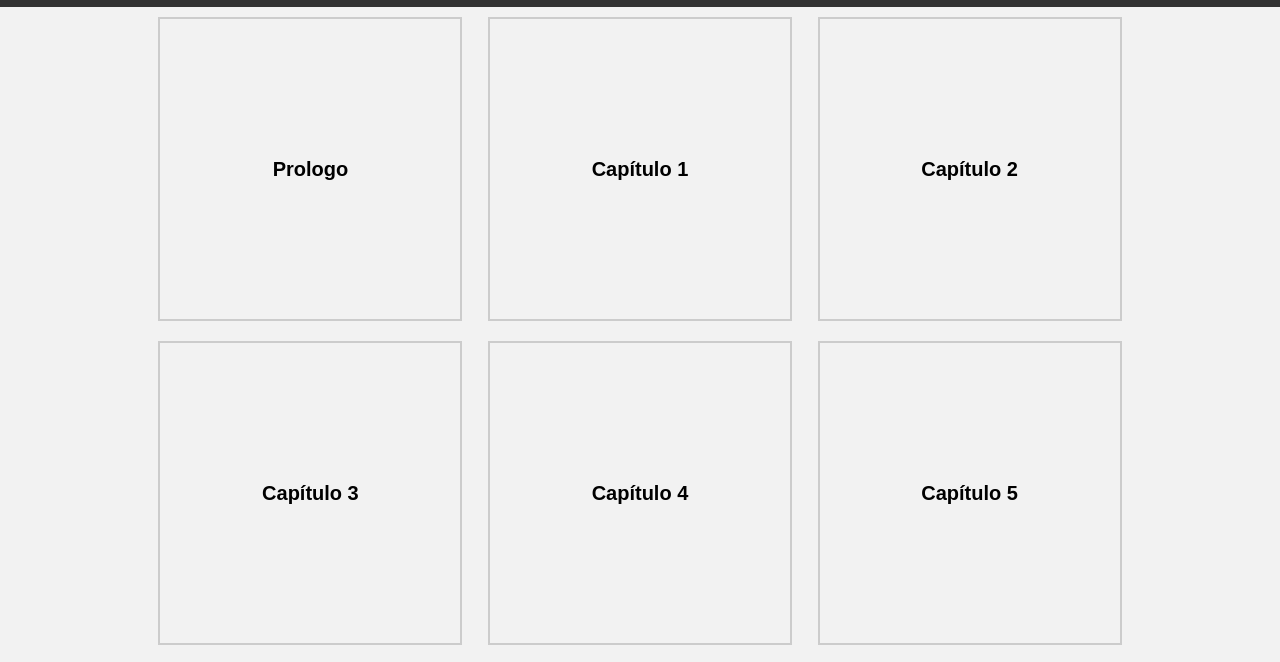
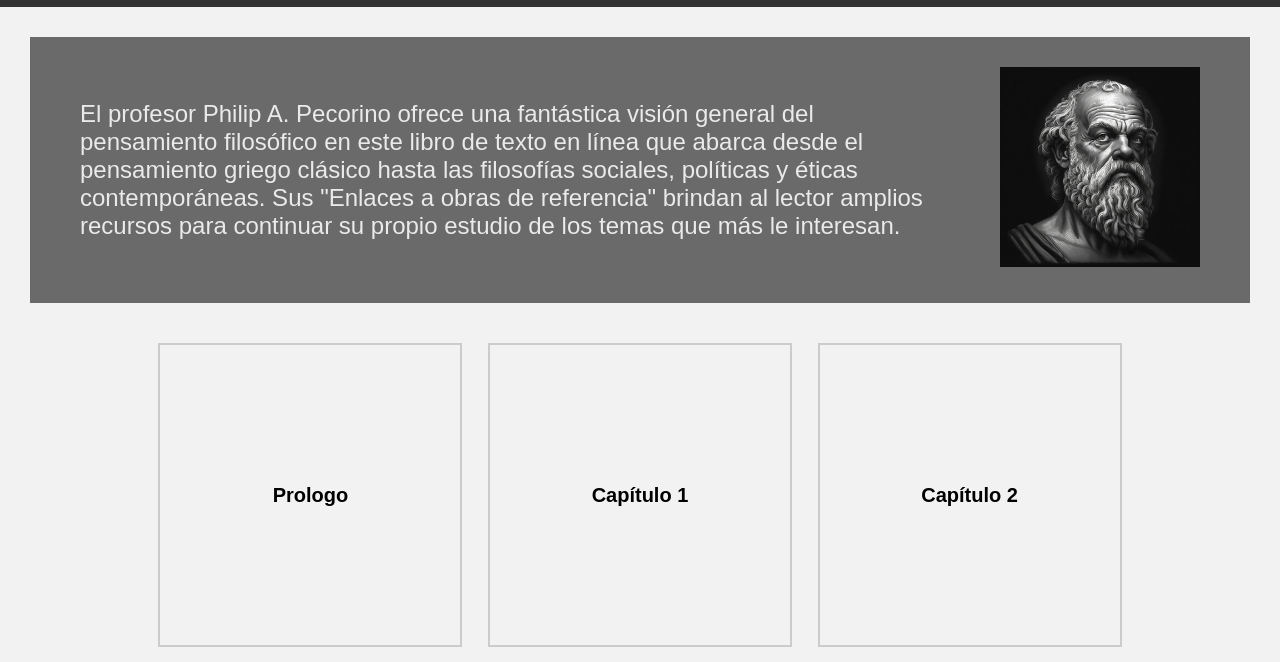
Before and after one commit to JorgeGa2612/una-introduccion-a-la-filosofia, a plain HTML site: page index.html in a window 1280 px wide. Shown: the part 63-725 px from the top of the page. Drawn offline with Linux system fonts and the light colour scheme.

Commit message:
correccion

```diff
--- a/index.html
+++ b/index.html
@@ -22,6 +22,17 @@
             </div>
         </nav>
     </header>
+
+    <div class="section">
+        <div class="content">
+            <div class="text">
+                <p>El profesor Philip A. Pecorino ofrece una fantástica visión general del pensamiento filosófico en este libro de texto en línea que abarca desde el pensamiento griego clásico hasta las filosofías sociales, políticas y éticas contemporáneas. Sus "Enlaces a obras de referencia" brindan al lector amplios recursos para continuar su propio estudio de los temas que más le interesan.</p>
+            </div>
+            <div class="image">
+                <img src="./img/socrates.jpeg" alt="Descripción de la imagen">
+            </div>
+        </div>
+    </div>
 
     <div class="container">
         <div class="box">
```
